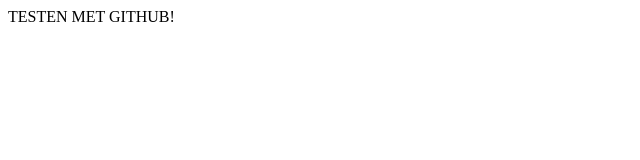
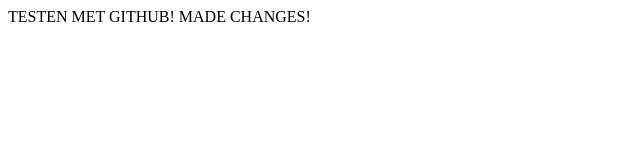
Before and after one commit to Rocconol/TestProject, a plain HTML site: page index.html in a window 1280 px wide. Shown: the whole page, without its empty margins (0-640 px from the left). Drawn offline with Linux system fonts and the light colour scheme.

Commit message:
made a little change in index.html

```diff
--- a/index.html
+++ b/index.html
@@ -8,5 +8,6 @@
 </head>
 <body>
 TESTEN MET GITHUB!
+    MADE CHANGES!
 </body>
 </html>
```
